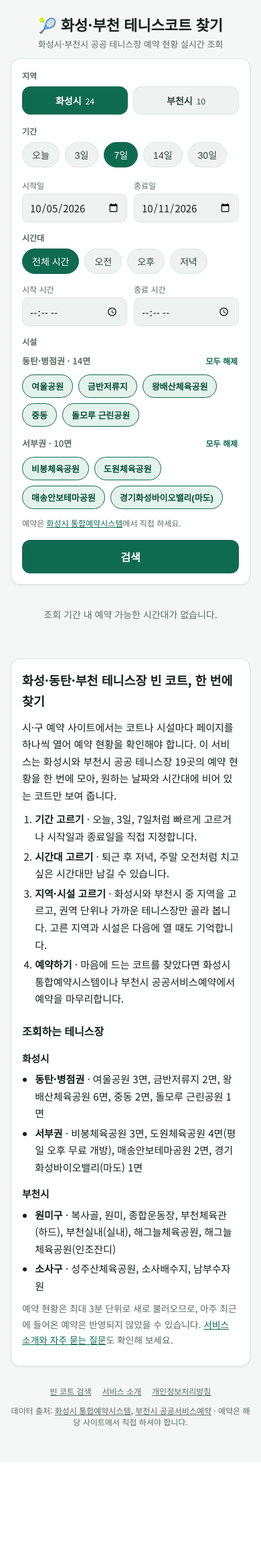
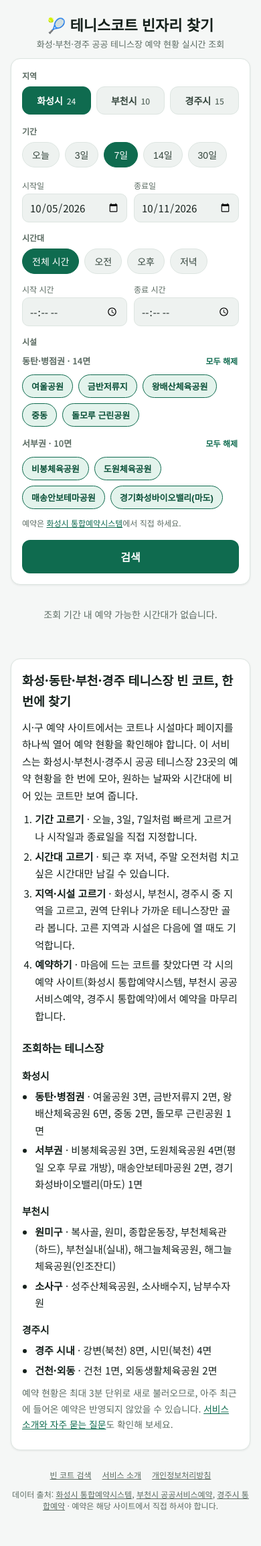
Before and after one commit to unipro8787/john_dev, a Flask app: page / in a window 390 px wide. Shown: the whole page at 67% size. Before the commit the page ends 2129 px from the top, so only its background shows below. Run offline with Flask 3, Linux system fonts and the light colour scheme; data that the repository does not hold is empty.

Commit message:
Add Gyeongju tennis courts to the finder at day-level granularity
Gyeongju's reservation site only exposes per-date availability without
login (its hourly endpoint reports every hour booked when called without
a session), so the new gyeongju_client reads the public month calendar
and returns day-level slots with empty begin/end. These are flagged
day_only in search results, bypass the time-of-day filter, and render
as '그날 빈 시간 있음' chips; the city note and FAQ explain why. Adds 15
online-bookable regular courts (soft-tennis, walk-in and phone-only
courts excluded; 외동's seasonal entries merged per court) and renames
the site to 테니스코트 빈자리 찾기 now that it covers three cities.

Co-Authored-By: Claude Opus 5.5 <noreply@anthropic.com>
Claude-Session: https://claude.ai/code/session_01MnYtPndTVEv74CX1S5FX1E

```diff
--- a/dongtan_tennis_finder/app.py
+++ b/dongtan_tennis_finder/app.py
@@ -1,4 +1,4 @@
-# 화성시·부천시 공공 테니스코트 예약 가능 시간대 조회 웹앱 (Flask).
+# 화성시·부천시·경주시 공공 테니스코트 예약 가능 시간대 조회 웹앱 (Flask).
 # check_availability.py의 조회 로직을 그대로 재사용하고, 검색 UI + JSON API를 얹은 것.
 #
 # 로컬 실행: python app.py  (http://127.0.0.1:5000)
@@ -27,6 +27,7 @@ from flask import Flask, Response, abort, jsonify, redirect, render_template, re
 import requests
 
 import bucheon_client
+import gyeongju_client
 import hscity_client
 from courts import CITIES, FACILITY_CITY, FACILITY_NOTES
 
@@ -34,8 +35,9 @@ from courts import CITIES, FACILITY_CITY, FACILITY_NOTES
 FETCHERS = {
     "hscity": hscity_client.fetch_month,
     "bucheon": bucheon_client.fetch_month,
+    "gyeongju": gyeongju_client.fetch_month,  # 날짜 단위(begin/end 빈 슬롯)
 }
-ALL_FACILITIES: dict[str, dict[str, int]] = {name: courts for c in CITIES for name, courts in c["facilities"].items()}
+ALL_FACILITIES: dict[str, dict[str, int | str]] = {name: courts for c in CITIES for name, courts in c["facilities"].items()}
 
 app = Flask(__name__)
 
@@ -45,7 +47,7 @@ CACHE_TTL_SECONDS = 180  # 코트별 월 데이터 캐시 유지 시간
 
 FETCH_WORKERS = 6  # 코트별 조회를 동시에 보내는 수 (조회 시간 단축, 원 사이트 부하는 캐시로 제한)
 
-_month_cache: dict[tuple[str, int, int, int], tuple[float, list]] = {}
+_month_cache: dict[tuple[str, int | str, int, int], tuple[float, list]] = {}
 _cache_lock = threading.Lock()
 _local = threading.local()  # requests.Session은 스레드 간 공유가 안전하지 않아 스레드마다 하나씩 둔다
 
@@ -56,7 +58,7 @@ def _session() -> requests.Session:
     return _local.session
 
 
-def _cached_fetch_month(source: str, court_id: int, year: int, month: int) -> list:
+def _cached_fetch_month(source: str, court_id: int | str, year: int, month: int) -> list:
     key = (source, court_id, year, month)
     now = time.time()
     with _cache_lock:
@@ -69,7 +71,7 @@ def _cached_fetch_month(source: str, court_id: int, year: int, month: int) -> li
     return slots
 
 
-def _fetch_range_cached(source: str, court_id: int, start: date, end: date) -> list:
+def _fetch_range_cached(source: str, court_id: int | str, start: date, end: date) -> list:
     months: set[tuple[int, int]] = set()
     y, m = start.year, start.month
     while (y, m) <= (end.year, end.month):
@@ -88,9 +90,9 @@ def _fetch_range_cached(source: str, court_id: int, start: date, end: date) -> l
     return result
 
 
-SITE_NAME = "화성·부천 테니스코트 찾기"
-POLICY_EFFECTIVE = "2026-10-06"  # 개인정보처리방침 시행일 (방침을 바꾸면 함께 갱신)
-PAGES_UPDATED = "2026-10-06"     # 사이트맵 lastmod (페이지 내용을 바꾸면 함께 갱신)
+SITE_NAME = "테니스코트 빈자리 찾기"
+POLICY_EFFECTIVE = "2026-10-07"  # 개인정보처리방침 시행일 (방침을 바꾸면 함께 갱신)
+PAGES_UPDATED = "2026-10-07"     # 사이트맵 lastmod (페이지 내용을 바꾸면 함께 갱신)
 _ADSENSE_RE = re.compile(r"^ca-pub-\d{10,20}$")
 
 
@@ -202,6 +204,7 @@ def api_facilities():
                 "name": city["name"],
                 "booking_url": city["booking_url"],
                 "booking_name": city["booking_name"],
+                "day_only": bool(city.get("day_only")),
                 "regions": [
                     {
                         "name": region,
@@ -269,11 +272,12 @@ def api_search():
     results = []
     for (city_name, _, facility_name, court_label, _), slots in zip(targets, fetched):
         available = [s for s in slots if s.status == "AVAILABLE"]
-        # 시간대 필터: 선택한 시간 구간과 겹치는 슬롯만 남김
+        # 시간대 필터: 선택한 시간 구간과 겹치는 슬롯만 남김.
+        # 날짜 단위 슬롯(경주, begin/end 없음)은 시간을 알 수 없으니 거르지 않고 그대로 둔다.
         if time_start:
-            available = [s for s in available if s.end > time_start]
+            available = [s for s in available if not s.begin or s.end > time_start]
         if time_end:
-            available = [s for s in available if s.begin < time_end]
+            available = [s for s in available if not s.begin or s.begin < time_end]
         for slot in available:
             results.append(
                 {
@@ -283,6 +287,7 @@ def api_search():
                     "date": slot.date,
                     "begin": slot.begin,
                     "end": slot.end,
+                    "day_only": not slot.begin,
                 }
             )
 
--- a/dongtan_tennis_finder/static/app.js
+++ b/dongtan_tennis_finder/static/app.js
@@ -156,7 +156,9 @@
       const title = document.createElement("span");
       title.className = "region-name";
       const courtCount = region.facilities.reduce((n, f) => n + f.courts.length, 0);
-      title.textContent = `${region.name} · ${courtCount}${city.name === "부천시" ? "곳" : "면"}`;
+      title.textContent = city.name === "부천시"
+        ? `${region.name} · ${region.facilities.length}곳`
+        : `${region.name} · ${courtCount}면`;
       const toggle = document.createElement("button");
       toggle.type = "button";
       toggle.className = "region-toggle";
@@ -196,7 +198,8 @@
     const note = document.createElement("p");
     note.className = "city-note";
     note.innerHTML = `예약은 <a href="${city.booking_url}" target="_blank" rel="noopener">${city.booking_name}</a>에서 직접 하세요.` +
-      (city.name === "부천시" ? " 부천은 코트별이 아니라 시설 단위로 예약 가능 여부가 나오며, 다음 달 예약은 매달 20일부터 열립니다." : "");
+      (city.name === "부천시" ? " 부천은 코트별이 아니라 시설 단위로 예약 가능 여부가 나오며, 다음 달 예약은 매달 20일부터 열립니다." : "") +
+      (city.day_only ? ` ${city.name.replace(/시$/, "")}는 날짜 단위로만 예약 가능 여부를 공개해서 "그날 빈 시간 있음"으로 표시하고, 시간대 필터는 적용되지 않습니다.` : "");
     facilityFilter.appendChild(note);
     syncRegionToggles();
   }
@@ -263,8 +266,10 @@
           .sort((a, b) => a.begin.localeCompare(b.begin))
           .forEach((s) => {
             const chip = document.createElement("span");
-            chip.className = "time-slot";
-            chip.textContent = `${s.begin}~${s.end}`;
+            chip.className = "time-slot" + (s.day_only ? " day-only" : "");
+            // 경주처럼 날짜 단위로만 공개하는 곳은 시간 대신 "빈 시간 있음"으로 보여 준다
+            chip.textContent = s.day_only ? "그날 빈 시간 있음" : `${s.begin}~${s.end}`;
+            if (s.day_only) chip.title = "몇 시가 비었는지는 예약 사이트에서 날짜를 눌러 확인하세요";
             slotsEl.appendChild(chip);
           });
         row.appendChild(slotsEl);
--- a/dongtan_tennis_finder/static/style.css
+++ b/dongtan_tennis_finder/static/style.css
@@ -475,3 +475,10 @@ footer a {
   font-size: 0.92rem;
   margin: 14px 0 6px;
 }
+
+/* 날짜 단위로만 공개하는 곳(경주)의 결과 칩 */
+.time-slot.day-only {
+  background: var(--surface-2);
+  color: var(--text-muted);
+  border: 1px dashed var(--border);
+}
--- a/dongtan_tennis_finder/templates/base.html
+++ b/dongtan_tennis_finder/templates/base.html
@@ -4,7 +4,7 @@
 <meta charset="UTF-8">
 <meta name="viewport" content="width=device-width, initial-scale=1, viewport-fit=cover">
 <title>{% block title %}{{ site_name }}{% endblock %}</title>
-<meta name="description" content="{% block description %}동탄·병점부터 비봉·매송·마도까지 화성시와 부천시 공공 테니스장의 예약 가능한 빈 코트와 시간대를 날짜·시간대별로 한 번에 검색하세요.{% endblock %}">
+<meta name="description" content="{% block description %}동탄·병점·서부권 화성시와 부천시, 경주시 공공 테니스장의 예약 가능한 빈 코트와 시간대를 날짜·시간대별로 한 번에 검색하세요.{% endblock %}">
 <link rel="canonical" href="{{ site_url }}{{ request.path }}">
 
 <meta property="og:type" content="website">
@@ -39,7 +39,7 @@
 <div class="app">
   <header class="topbar">
     {% block header %}
-    <a class="brand-link" href="{{ url_for('index') }}"><h1>🎾 화성·부천 테니스코트 찾기</h1></a>
+    <a class="brand-link" href="{{ url_for('index') }}"><h1>🎾 테니스코트 빈자리 찾기</h1></a>
     {% endblock %}
   </header>
 
@@ -53,7 +53,7 @@
       <a href="{{ url_for('about') }}">서비스 소개</a>
       <a href="{{ url_for('privacy') }}">개인정보처리방침</a>
     </nav>
-    <p>데이터 출처: <a href="https://yeyak.hscity.go.kr" target="_blank" rel="noopener">화성시 통합예약시스템</a>, <a href="https://reserv.bucheon.go.kr" target="_blank" rel="noopener">부천시 공공서비스예약</a> · 예약은 해당 사이트에서 직접 하셔야 합니다.</p>
+    <p>데이터 출처: <a href="https://yeyak.hscity.go.kr" target="_blank" rel="noopener">화성시 통합예약시스템</a>, <a href="https://reserv.bucheon.go.kr" target="_blank" rel="noopener">부천시 공공서비스예약</a>, <a href="https://www.gyeongju.go.kr/reserve/sports_facilities/list.jsp" target="_blank" rel="noopener">경주시 통합예약</a> · 예약은 해당 사이트에서 직접 하셔야 합니다.</p>
   </footer>
 </div>
 {% block scripts %}{% endblock %}
--- a/dongtan_tennis_finder/templates/index.html
+++ b/dongtan_tennis_finder/templates/index.html
@@ -1,5 +1,5 @@
 {% extends "base.html" %}
-{% block title %}화성·동탄·부천 테니스장 빈 코트 찾기 · 공공 테니스장 예약 현황{% endblock %}
+{% block title %}화성·동탄·부천·경주 테니스장 빈 코트 찾기 · 공공 테니스장 예약 현황{% endblock %}
 
 {% block head %}
 <script type="application/ld+json">
@@ -11,15 +11,15 @@
   "applicationCategory": "SportsApplication",
   "operatingSystem": "Any",
   "inLanguage": "ko",
-  "description": "화성시(동탄·병점·서부권)와 부천시 공공 테니스장의 예약 가능한 빈 코트와 시간대를 한 번에 검색하는 무료 웹앱",
+  "description": "화성시(동탄·병점·서부권), 부천시, 경주시 공공 테니스장의 예약 가능한 빈 코트와 시간대를 한 번에 검색하는 무료 웹앱",
   "offers": { "@type": "Offer", "price": "0", "priceCurrency": "KRW" }
 }
 </script>
 {% endblock %}
 
 {% block header %}
-<a class="brand-link" href="{{ url_for('index') }}"><h1>🎾 화성·부천 테니스코트 찾기</h1></a>
-<p class="subtitle">화성시·부천시 공공 테니스장 예약 현황 실시간 조회</p>
+<a class="brand-link" href="{{ url_for('index') }}"><h1>🎾 테니스코트 빈자리 찾기</h1></a>
+<p class="subtitle">화성·부천·경주 공공 테니스장 예약 현황 실시간 조회</p>
 {% endblock %}
 
 {% block content %}
@@ -79,20 +79,20 @@
 <section id="results" class="results"></section>
 
 <section class="panel info" aria-labelledby="guide-title">
-  <h2 id="guide-title">화성·동탄·부천 테니스장 빈 코트, 한 번에 찾기</h2>
-  <p>시·구 예약 사이트에서는 코트나 시설마다 페이지를 하나씩 열어 예약 현황을 확인해야 합니다. 이 서비스는 화성시와 부천시 공공 테니스장 {{ facility_count }}곳의 예약 현황을 한 번에 모아, 원하는 날짜와 시간대에 비어 있는 코트만 보여 줍니다.</p>
+  <h2 id="guide-title">화성·동탄·부천·경주 테니스장 빈 코트, 한 번에 찾기</h2>
+  <p>시·구 예약 사이트에서는 코트나 시설마다 페이지를 하나씩 열어 예약 현황을 확인해야 합니다. 이 서비스는 화성시·부천시·경주시 공공 테니스장 {{ facility_count }}곳의 예약 현황을 한 번에 모아, 원하는 날짜와 시간대에 비어 있는 코트만 보여 줍니다.</p>
   <ol class="steps">
     <li><b>기간 고르기</b> · 오늘, 3일, 7일처럼 빠르게 고르거나 시작일과 종료일을 직접 지정합니다.</li>
     <li><b>시간대 고르기</b> · 퇴근 후 저녁, 주말 오전처럼 치고 싶은 시간대만 남길 수 있습니다.</li>
-    <li><b>지역·시설 고르기</b> · 화성시와 부천시 중 지역을 고르고, 권역 단위나 가까운 테니스장만 골라 봅니다. 고른 지역과 시설은 다음에 열 때도 기억합니다.</li>
-    <li><b>예약하기</b> · 마음에 드는 코트를 찾았다면 화성시 통합예약시스템이나 부천시 공공서비스예약에서 예약을 마무리합니다.</li>
+    <li><b>지역·시설 고르기</b> · 화성시, 부천시, 경주시 중 지역을 고르고, 권역 단위나 가까운 테니스장만 골라 봅니다. 고른 지역과 시설은 다음에 열 때도 기억합니다.</li>
+    <li><b>예약하기</b> · 마음에 드는 코트를 찾았다면 각 시의 예약 사이트(화성시 통합예약시스템, 부천시 공공서비스예약, 경주시 통합예약)에서 예약을 마무리합니다.</li>
   </ol>
   <h3>조회하는 테니스장</h3>
   {% for city in cities %}
   <h4 class="city-heading">{{ city.name }}</h4>
   <ul class="facility-list">
     {% for region, names in city.regions.items() %}
-    <li><b>{{ region }}</b> · {% for name in names %}{{ name | replace(' 테니스장', '') | replace('테니스장', '') }}{% if city.source == 'hscity' %} {{ city.facilities[name] | length }}면{% endif %}{% if facility_notes.get(name) %}({{ facility_notes[name] }}){% endif %}{% if not loop.last %}, {% endif %}{% endfor %}</li>
+    <li><b>{{ region }}</b> · {% for name in names %}{{ name | replace(' 테니스장', '') | replace('테니스장', '') }}{% if city.source in ('hscity', 'gyeongju') %} {{ city.facilities[name] | length }}면{% endif %}{% if facility_notes.get(name) %}({{ facility_notes[name] }}){% endif %}{% if not loop.last %}, {% endif %}{% endfor %}</li>
     {% endfor %}
   </ul>
   {% endfor %}
--- a/dongtan_tennis_finder/templates/privacy.html
+++ b/dongtan_tennis_finder/templates/privacy.html
@@ -1,12 +1,12 @@
 {% extends "base.html" %}
 {% block title %}개인정보처리방침 · {{ site_name }}{% endblock %}
-{% block description %}화성·부천 테니스코트 찾기의 개인정보처리방침입니다. 수집하는 정보, 쿠키와 광고, 보관 기간, 이용자의 권리를 안내합니다.{% endblock %}
+{% block description %}테니스코트 빈자리 찾기의 개인정보처리방침입니다. 수집하는 정보, 쿠키와 광고, 보관 기간, 이용자의 권리를 안내합니다.{% endblock %}
 
 {% block content %}
 <article class="panel info policy">
   <h2>개인정보처리방침</h2>
   <p class="muted">시행일: {{ policy_effective }}</p>
-  <p>화성·부천 테니스코트 찾기(이하 "서비스")는 「개인정보 보호법」 등 관련 법령을 지키며, 이용자의 개인정보를 소중히 다룹니다. 서비스는 회원가입 없이 쓸 수 있으며, 이름·연락처·계정 같은 개인정보를 직접 받지 않습니다.</p>
+  <p>테니스코트 빈자리 찾기(이하 "서비스")는 「개인정보 보호법」 등 관련 법령을 지키며, 이용자의 개인정보를 소중히 다룹니다. 서비스는 회원가입 없이 쓸 수 있으며, 이름·연락처·계정 같은 개인정보를 직접 받지 않습니다.</p>
 
   <h3>1. 처리하는 정보</h3>
   <ul>
@@ -33,7 +33,7 @@
   </ul>
 
   <h3>5. 예약 현황 데이터</h3>
-  <p>화면에 보이는 예약 현황은 화성시 통합예약시스템과 부천시 공공서비스예약이 공개하는 예약 가능 여부입니다. 부천시 예약 현황 화면에는 예약자 이름 일부가 함께 표시되지만, 서비스는 예약 가능 여부만 읽고 예약한 사람의 이름 같은 개인정보는 가져오거나 저장하지 않습니다.</p>
+  <p>화면에 보이는 예약 현황은 화성시 통합예약시스템, 부천시 공공서비스예약, 경주시 통합예약이 공개하는 예약 가능 여부입니다. 부천시 예약 현황 화면에는 예약자 이름 일부가 함께 표시되지만, 서비스는 예약 가능 여부만 읽고 예약한 사람의 이름 같은 개인정보는 가져오거나 저장하지 않습니다.</p>
 
   <h3>6. 이용자의 권리</h3>
   <p>이용자는 언제든 자신의 개인정보 처리에 관해 열람, 정정, 삭제, 처리 정지를 요청할 수 있습니다. 다만 서비스는 개인을 알아볼 수 있는 정보를 따로 보관하지 않으므로, 요청하신 내용과 관련된 정보가 없을 수 있습니다.</p>
```
Also changed, not shown: dongtan_tennis_finder/courts.py (+26 -0 lines), dongtan_tennis_finder/gyeongju_client.py (added, +52 -0 lines), dongtan_tennis_finder/templates/about.html (+9 -7 lines), dongtan_tennis_finder/README.md, dongtan_tennis_finder/static/manifest.webmanifest.
